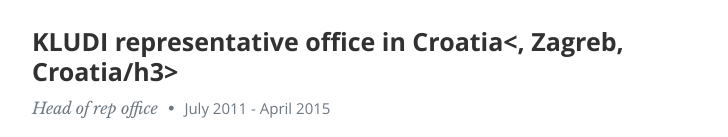
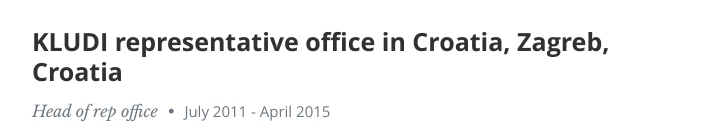
Before and after one commit to florimaros/florimaros.github.io, a plain HTML site: page index.html in a window 1280 px wide. Shown: the part 2705-2842 px from the top of the page, without its empty margins (363-1091 px from the left). Drawn offline with nearby package versions, Linux system fonts and the light colour scheme.

Commit message:
cv page with new function

```diff
--- a/index.html
+++ b/index.html
@@ -108,7 +108,7 @@
 					<!--	   <span>Chazar Andras str. 3<br>
 						         11 46 Budapest, Hungary
                      </span><br>
-						   <span>+ 36 30 251 83 54</span><br> -->>
+						   <span>+ 36 30 251 83 54</span><br> -->
                      <span>flori.maros.adw@gmail.com</span>
 					   </p>
 
@@ -226,7 +226,7 @@
 
                <div class="twelve columns">
 
-                  <h3>KLUDI representative office in Croatia<, Zagreb, Croatia/h3>
+                  <h3>KLUDI representative office in Croatia, Zagreb, Croatia</h3>
                   <p class="info">Head of rep office <span>&bull;</span> <em class="date">July 2011 - April 2015</em></p>
 
                   <p>
@@ -477,7 +477,7 @@
    </footer> <!-- Footer End-->
 
    <!-- Java Script -->
-   ================================================== -->
+   <!--================================================== -->
    <script src="http://ajax.googleapis.com/ajax/libs/jquery/1.10.2/jquery.min.js"></script>
    <script>window.jQuery || document.write('<script src="js/jquery-1.10.2.min.js"><\/script>')</script>
    <script type="text/javascript" src="js/jquery-migrate-1.2.1.min.js"></script>
```
